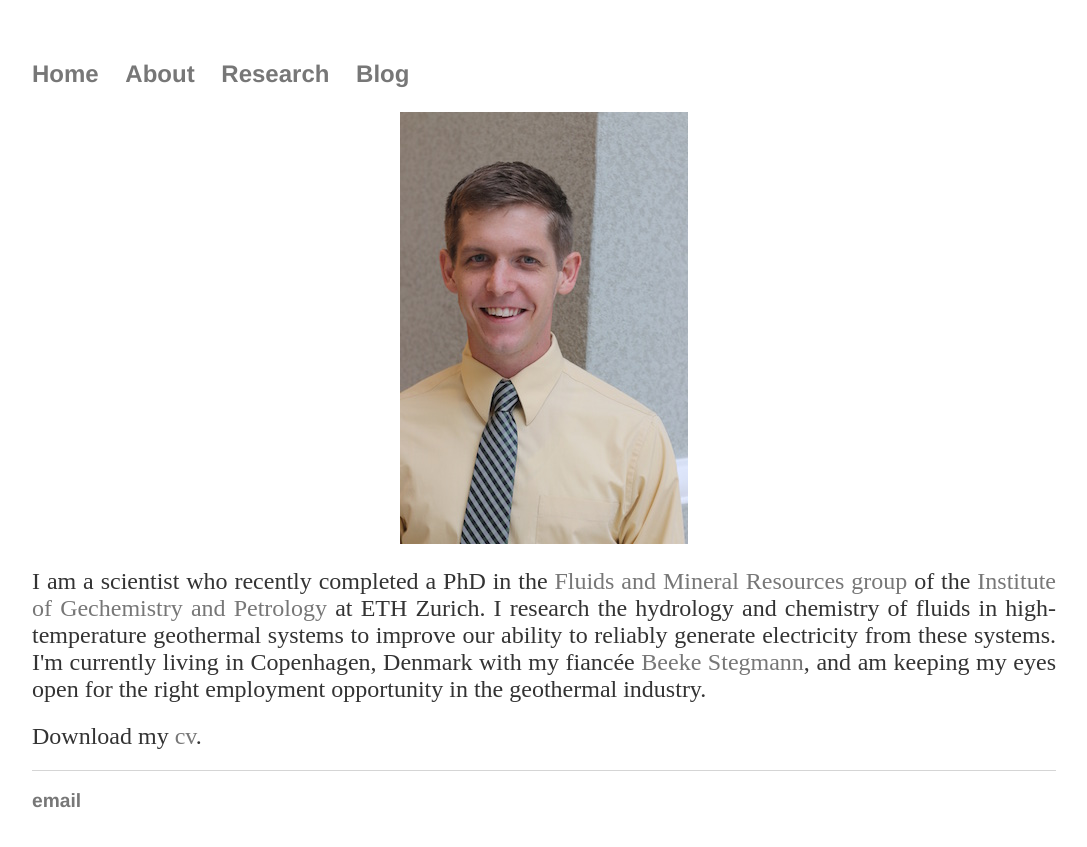
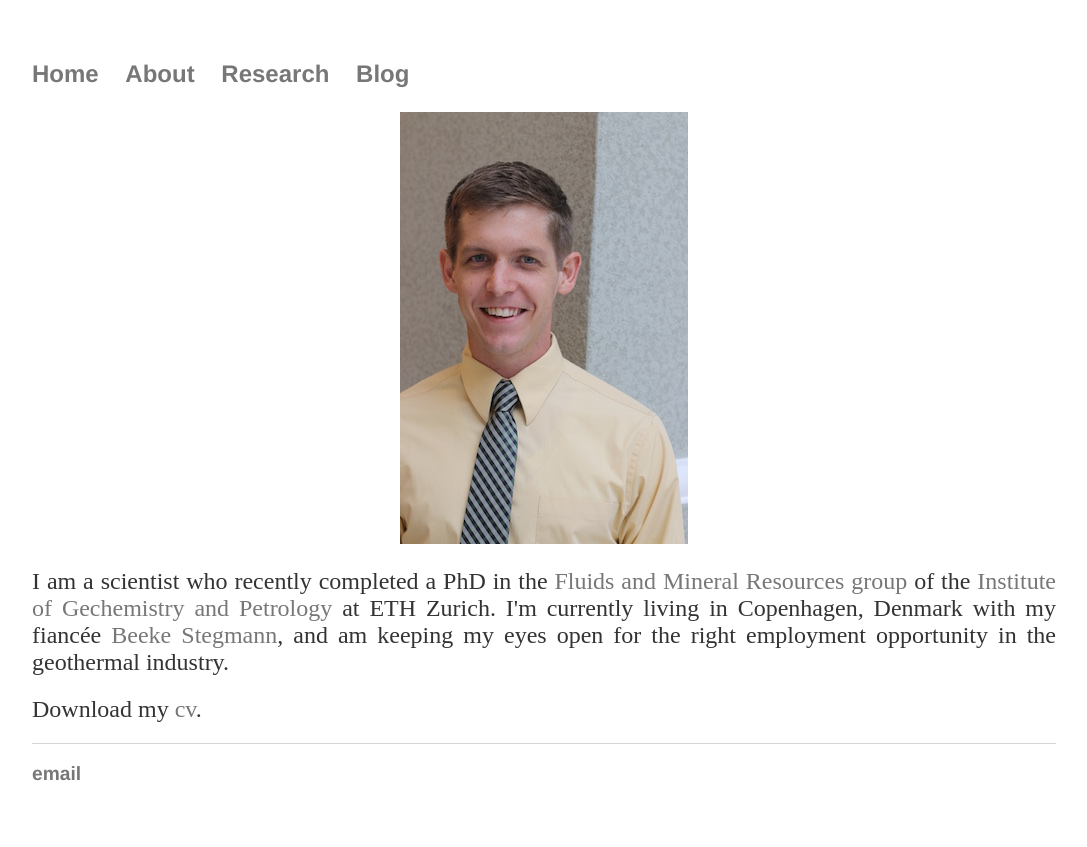
Before and after one commit to two-phaseflow/two-phaseflow.github.io, a Jekyll site: the page built from about/index.html, in a window 1280 px wide. Shown: the top 847 px of the page, without its empty margins (96-1183 px from the left). Built offline with Jekyll 4.4.1, drawn with Linux system fonts in a browser that asks for light colours.

Commit message:
Update index.html

```diff
--- a/about/index.html
+++ b/about/index.html
@@ -9,9 +9,7 @@ title: About Samuel Scott
 <h2>I am a scientist who recently completed a PhD in the
     <a href="http://www.orefluids.ethz.ch">Fluids and Mineral Resources group</a> of the
     <a href="http://www.geopetro.ethz.ch">Institute of Gechemistry and Petrology</a> at ETH Zurich.
-    I research the hydrology and chemistry of fluids in high-temperature geothermal systems to improve our ability to
-	 reliably generate electricity from these systems.  I'm currently living in Copenhagen, Denmark with my
-    fiancée <a href="http://nfi.ku.dk/english/staff/?pure=en%2Fpersons%2Fbeeke-stegmann(42b92b18-0690-4d2b-8b44-ec60b87c75c5).html">Beeke Stegmann</a>, and
+   I'm currently living in Copenhagen, Denmark with my fiancée <a href="http://nfi.ku.dk/english/staff/?pure=en%2Fpersons%2Fbeeke-stegmann(42b92b18-0690-4d2b-8b44-ec60b87c75c5).html">Beeke Stegmann</a>, and
 		am keeping my eyes open for the right employment opportunity in the geothermal industry. </h2>
 
 <h2> Download my <a target="_blank" href="/papers/scott-cv.pdf">cv</a>. </h2>
```
